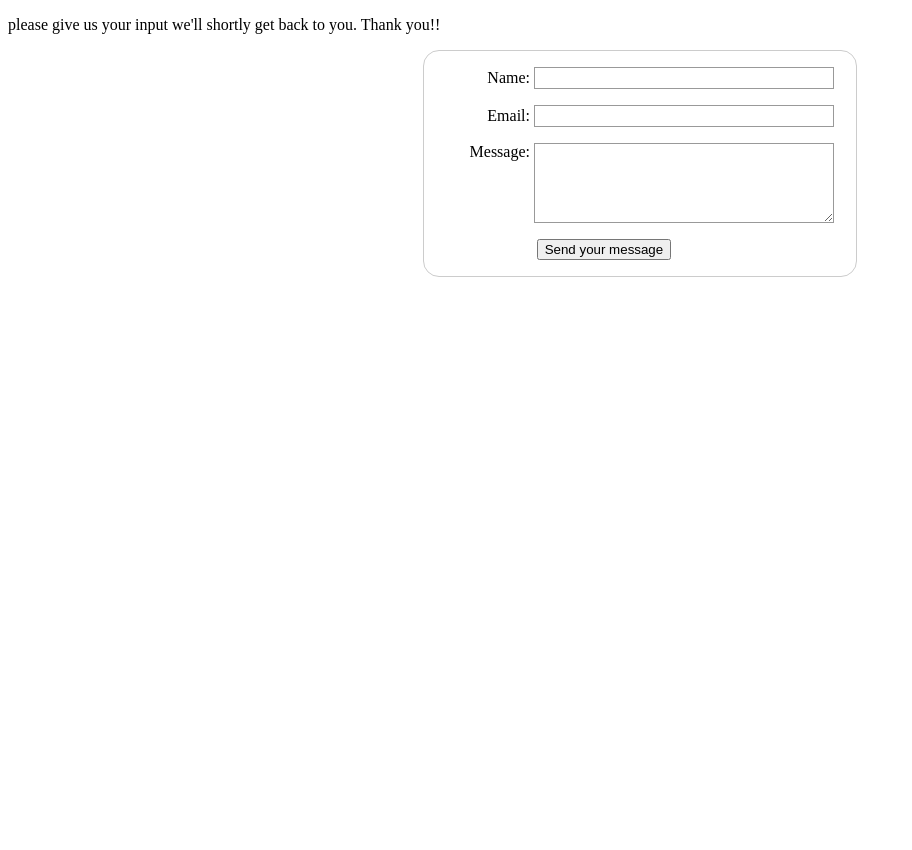
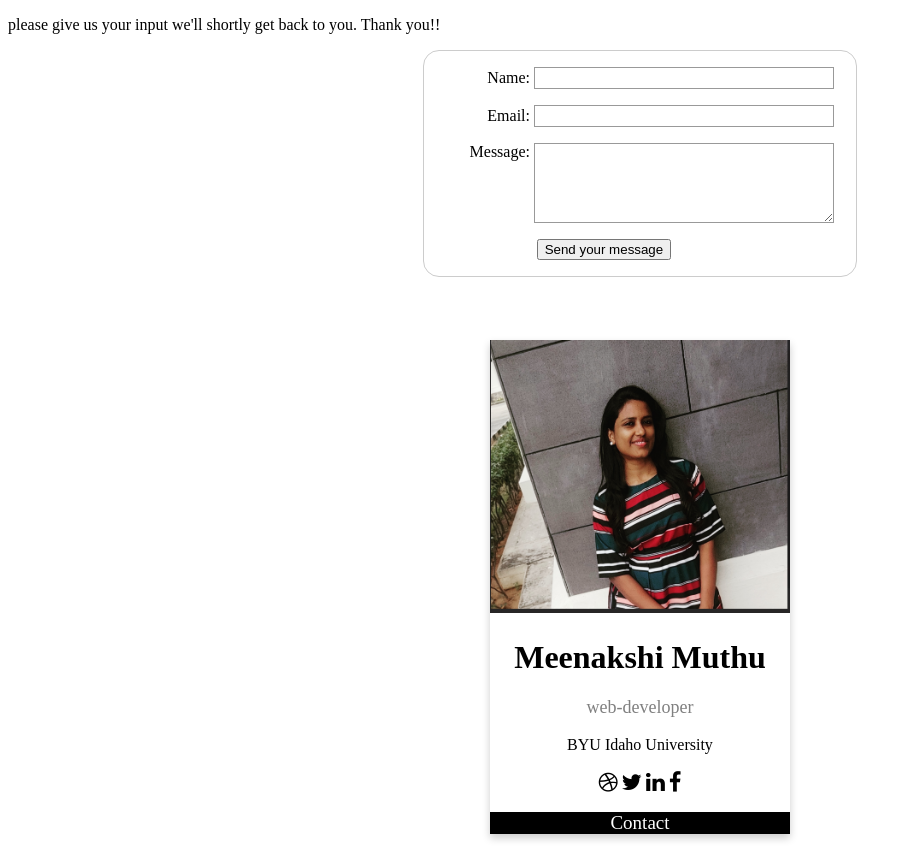
Before and after one commit to meenakshi-muthu/wdd130, a plain HTML site: page servicewebsite/contactus.html in a window 1280 px wide. Shown: the whole page, without its empty margins (0-912 px from the left). Before the commit the page ends 800 px from the top, so only its background shows below. Drawn offline with Linux system fonts and the light colour scheme.

Commit message:
w3school example added

```diff
--- a/servicewebsite/contactus.html
+++ b/servicewebsite/contactus.html
@@ -85,6 +85,43 @@ button {
     margin-top: 3em;
 }
 
+.card {
+  box-shadow: 0 4px 8px 0 rgba(0, 0, 0, 0.2);
+  max-width: 300px;
+  margin: auto;
+  /* padding-top: 5%; */
+  margin-top: 5%;
+  text-align: center;
+}
+
+.title {
+  color: grey;
+  font-size: 18px;
+}
+
+buttons {
+  border: none;
+  outline: 0;
+  display: inline-block;
+  padding: px;
+  color: white;
+  background-color: #000;
+  text-align: center;
+  cursor: pointer;
+  width: 100%;
+  font-size: 19px;
+}
+
+a {
+  text-decoration: none;
+  font-size: 22px;
+  color: black;
+}
+
+buttons:hover, a:hover {
+  opacity: 0.7;
+}
+
     </style>
 
 
@@ -137,4 +174,23 @@ button {
     });
 </script>
 
+
+
+
+
+<!-- Add icon library -->
+<link rel="stylesheet" href="https://cdnjs.cloudflare.com/ajax/libs/font-awesome/4.7.0/css/font-awesome.min.css">
+
+<div class="card">
+  <img src="images\aboutme.PNG" alt="Meenakshi" style="width:100%">
+  <h1>Meenakshi Muthu</h1>
+  <p class="title">web-developer</p>
+  <p>BYU Idaho University</p>
+  <a href="#"><i class="fa fa-dribbble"></i></a>
+  <a href="#"><i class="fa fa-twitter"></i></a>
+  <a href="#"><i class="fa fa-linkedin"></i></a>
+  <a href="#"><i class="fa fa-facebook"></i></a>
+  <p><buttons>Contact</buttons></p>
+</div>
+
 </html>
```
Also changed, not shown: servicewebsite/images/aboutme.PNG (added).
